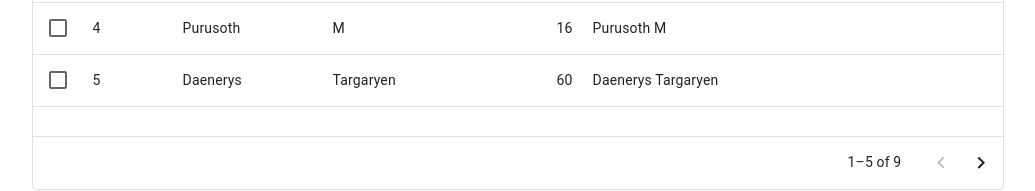
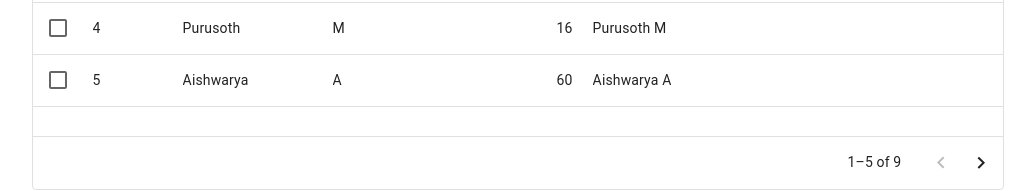
Before and after one commit to balasabi/nextjsproject, a Next.js app: page / in a window 1280 px wide. Shown: the part 450-641 px from the top of the page, without its empty margins (122-1157 px from the left). Built offline with nearby package versions, Linux system fonts and the light colour scheme.

Commit message:
code changed

```diff
--- a/pages/index.js
+++ b/pages/index.js
@@ -55,7 +55,7 @@ const rows = [
   { id: 2, lastName: 'S', firstName: 'Senthil', age: 42 },
   { id: 3, lastName: 'M', firstName: 'Mani', age: 45 },
   { id: 4, lastName: 'M', firstName: 'Purusoth', age: 16 },
-  { id: 5, lastName: 'Targaryen', firstName: 'Daenerys', age: 60 },
+  { id: 5, lastName: 'A', firstName: 'Aishwarya', age: 60 },
   { id: 6, lastName: 'Melisandre', firstName: "Jon", age: 150 },
   { id: 7, lastName: 'Clifford', firstName: 'Ferrara', age: 44 },
   { id: 8, lastName: 'Frances', firstName: 'Rossini', age: 36 },
```
Also changed, not shown: 1 other file (tests, documents, lock files or other folders).
